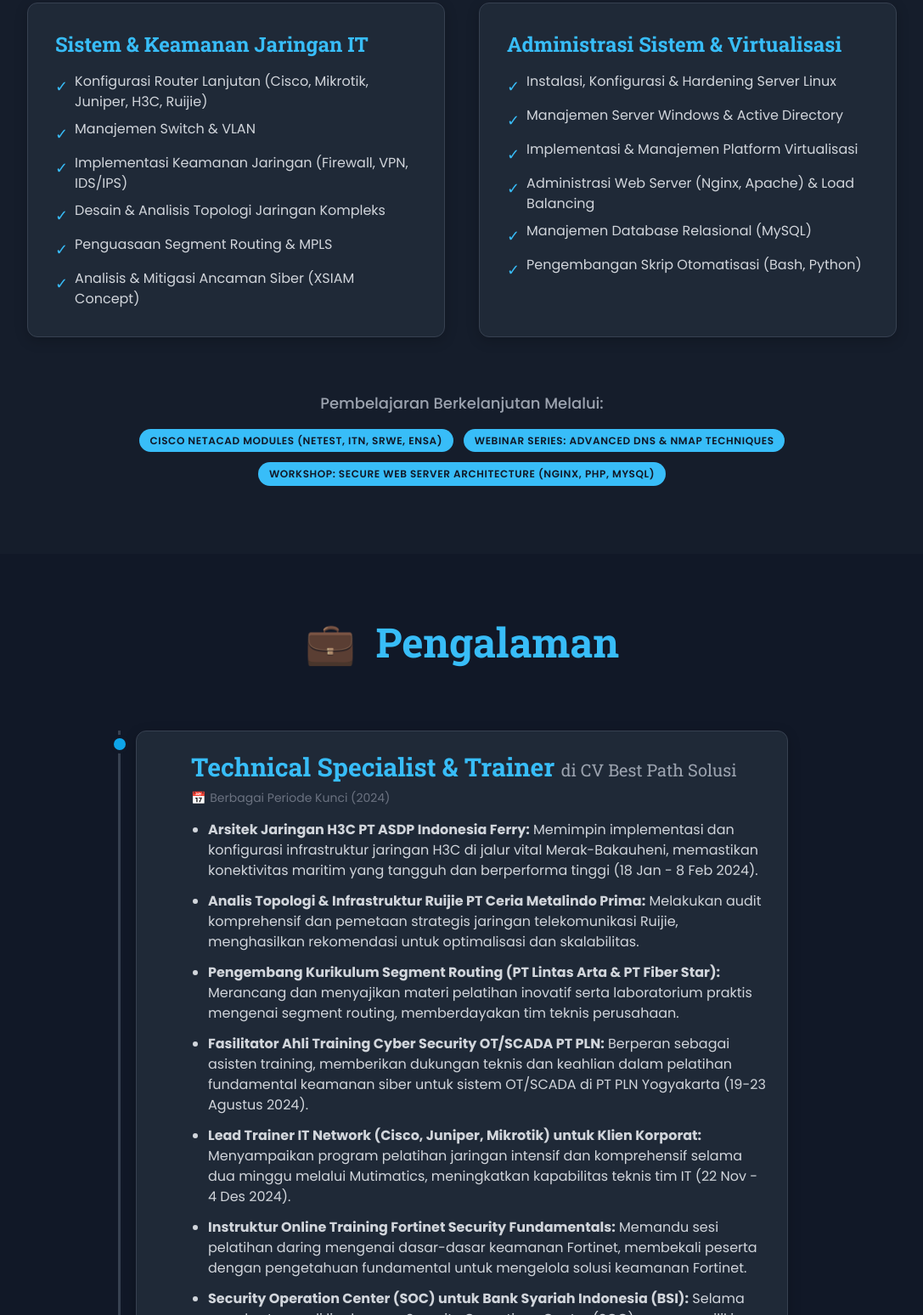
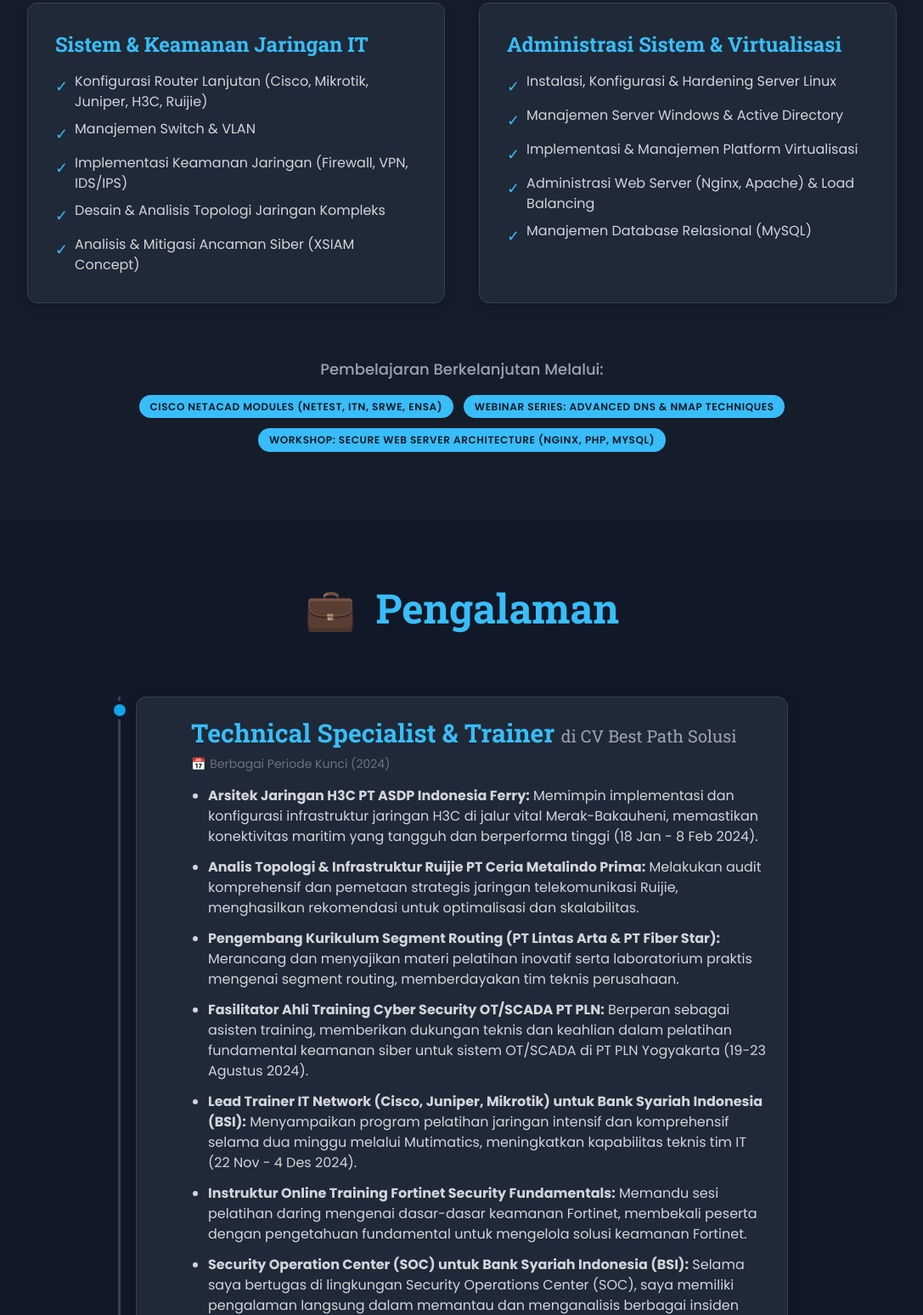
Before and after one commit to nursafaq01/portfolio, a plain HTML site: page index.html in a window 1280 px wide. Shown: the part 1754-3302 px from the top of the page at 85% size, without its empty margins (96-1183 px from the left). Drawn offline with nearby package versions, Linux system fonts and the light colour scheme.

Commit message:
Update index.html

```diff
--- a/index.html
+++ b/index.html
@@ -253,7 +253,6 @@
                             <li class="flex items-start"><span class="text-sky-400 mr-2 mt-1 text-lg">✓</span>Manajemen Switch & VLAN</li>
                             <li class="flex items-start"><span class="text-sky-400 mr-2 mt-1 text-lg">✓</span>Implementasi Keamanan Jaringan (Firewall, VPN, IDS/IPS)</li>
                             <li class="flex items-start"><span class="text-sky-400 mr-2 mt-1 text-lg">✓</span>Desain & Analisis Topologi Jaringan Kompleks</li>
-                            <li class="flex items-start"><span class="text-sky-400 mr-2 mt-1 text-lg">✓</span>Penguasaan Segment Routing & MPLS</li>
                             <li class="flex items-start"><span class="text-sky-400 mr-2 mt-1 text-lg">✓</span>Analisis & Mitigasi Ancaman Siber (XSIAM Concept)</li>
                         </ul>
                     </div>
@@ -264,8 +263,7 @@
                             <li class="flex items-start"><span class="text-sky-400 mr-2 mt-1 text-lg">✓</span>Manajemen Server Windows & Active Directory</li>
                             <li class="flex items-start"><span class="text-sky-400 mr-2 mt-1 text-lg">✓</span>Implementasi & Manajemen Platform Virtualisasi</li>
                             <li class="flex items-start"><span class="text-sky-400 mr-2 mt-1 text-lg">✓</span>Administrasi Web Server (Nginx, Apache) & Load Balancing</li>
-                            <li class="flex items-start"><span class="text-sky-400 mr-2 mt-1 text-lg">✓</span>Manajemen Database Relasional (MySQL)</li>
-                            <li class="flex items-start"><span class="text-sky-400 mr-2 mt-1 text-lg">✓</span>Pengembangan Skrip Otomatisasi (Bash, Python)</li>
+                            <li class="flex items-start"><span class="text-sky-400 mr-2 mt-1 text-lg">✓</span>Manajemen Database Relasional (MySQL)</li
                         </ul>
                     </div>
                 </div>
@@ -302,7 +300,7 @@
                                 <strong>Fasilitator Ahli Training Cyber Security OT/SCADA PT PLN:</strong> Berperan sebagai asisten training, memberikan dukungan teknis dan keahlian dalam pelatihan fundamental keamanan siber untuk sistem OT/SCADA di PT PLN Yogyakarta (19-23 Agustus 2024).
                             </li>
                              <li>
-                                <strong>Lead Trainer IT Network (Cisco, Juniper, Mikrotik) untuk Klien Korporat:</strong> Menyampaikan program pelatihan jaringan intensif dan komprehensif selama dua minggu melalui Mutimatics, meningkatkan kapabilitas teknis tim IT (22 Nov - 4 Des 2024).
+                                <strong>Lead Trainer IT Network (Cisco, Juniper, Mikrotik) untuk  Bank Syariah Indonesia (BSI):</strong> Menyampaikan program pelatihan jaringan intensif dan komprehensif selama dua minggu melalui Mutimatics, meningkatkan kapabilitas teknis tim IT (22 Nov - 4 Des 2024).
                             </li>
                             <li>
                                 <strong>Instruktur Online Training Fortinet Security Fundamentals:</strong> Memandu sesi pelatihan daring mengenai dasar-dasar keamanan Fortinet, membekali peserta dengan pengetahuan fundamental untuk mengelola solusi keamanan Fortinet.
```
